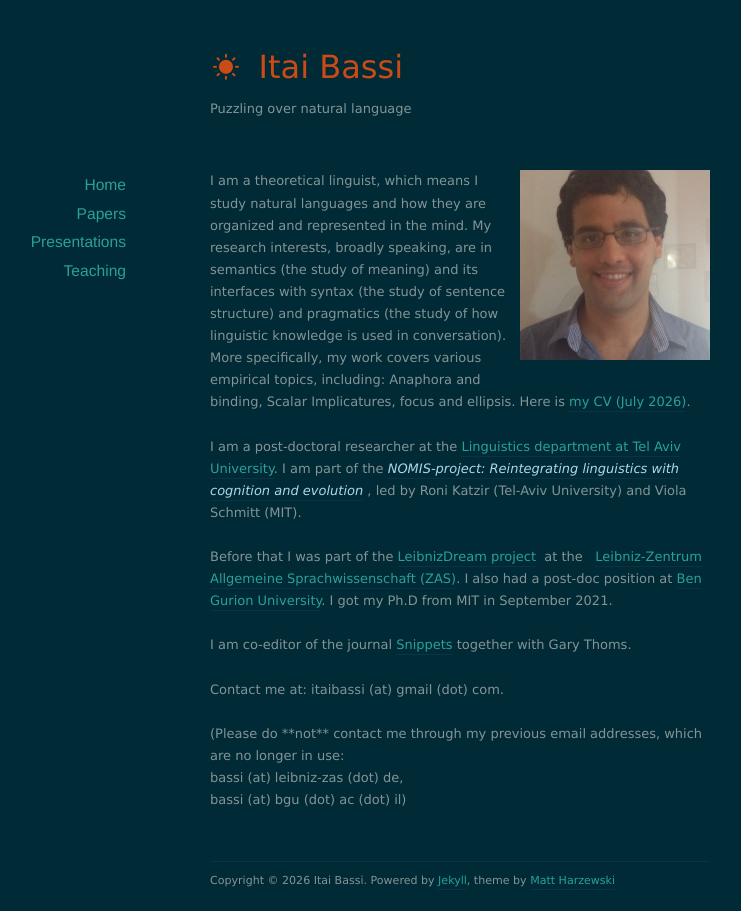
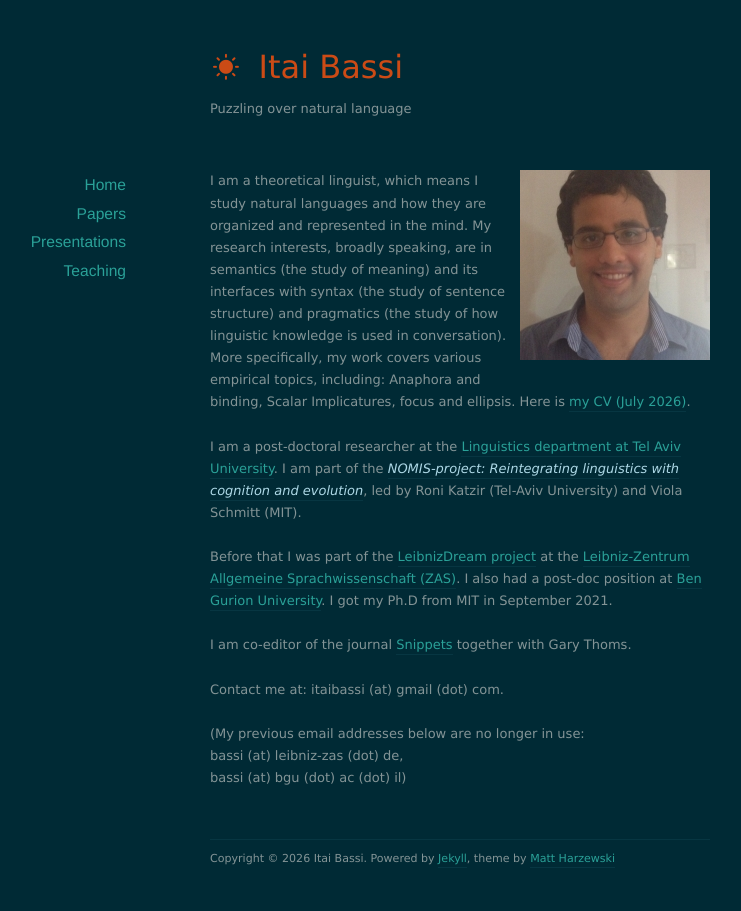
Before and after one commit to itaibassi/itaibassi.github.io, a Jekyll site: the page built from index.html, in a window 1280 px wide. Shown: the whole page, without its empty margins (180-921 px from the left). Built offline with Jekyll 4.4.1, drawn with Linux system fonts in a browser that asks for light colours; nearby versions of some CDN libraries; the list of posts is cut into pages by our own code.

Commit message:
Update index.html

```diff
--- a/index.html
+++ b/index.html
@@ -10,17 +10,14 @@
 
 <br><br>
 
- I am  a post-doctoral researcher at the <a href="https://en-humanities.tau.ac.il/linguistics"> Linguistics department at Tel Aviv University</a>. I am part of the <a href="https://nomisfoundation.ch"><font color="lightblue"><em>NOMIS-project: Reintegrating linguistics with cognition and evolution</em></font></a>
-, led by Roni Katzir (Tel-Aviv University) and Viola Schmitt (MIT).
-
+ I am  a post-doctoral researcher at the <a href="https://en-humanities.tau.ac.il/linguistics"> Linguistics department at Tel Aviv University</a>. I am part of the <a href="https://nomisfoundation.ch"><font color="lightblue"><em>NOMIS-project: Reintegrating linguistics with cognition and evolution</em></font></a>, led by Roni Katzir (Tel-Aviv University) and Viola Schmitt (MIT).
 
 
 
 
 <br><br>
 
-Before that I was part of the <a href="https://leibnizdream.eu">LeibnizDream project</a>
- at the   <a href="https://www.leibniz-zas.de/en/about-us/institute">Leibniz-Zentrum Allgemeine Sprachwissenschaft (ZAS)</a>. I also had a post-doc position at <a href="https://in.bgu.ac.il/en/humsos/flit/Pages/default.aspx">Ben Gurion University</a>. I got my Ph.D from MIT in September 2021.
+Before that I was part of the <a href="https://leibnizdream.eu">LeibnizDream project</a> at the <a href="https://www.leibniz-zas.de/en/about-us/institute">Leibniz-Zentrum Allgemeine Sprachwissenschaft (ZAS)</a>. I also had a post-doc position at <a href="https://in.bgu.ac.il/en/humsos/flit/Pages/default.aspx">Ben Gurion University</a>. I got my Ph.D from MIT in September 2021.
 
  <br><br>
 
@@ -32,7 +29,7 @@
 Contact me at:  itaibassi (at) gmail (dot) com.
 
   <br><br>
-(Please do **not** contact me through my previous email addresses, which are no longer in use:
+(My previous email addresses below are no longer in use:
  <br>
 bassi (at) leibniz-zas (dot) de,   <br>
  bassi (at) bgu (dot) ac (dot) il)
```
